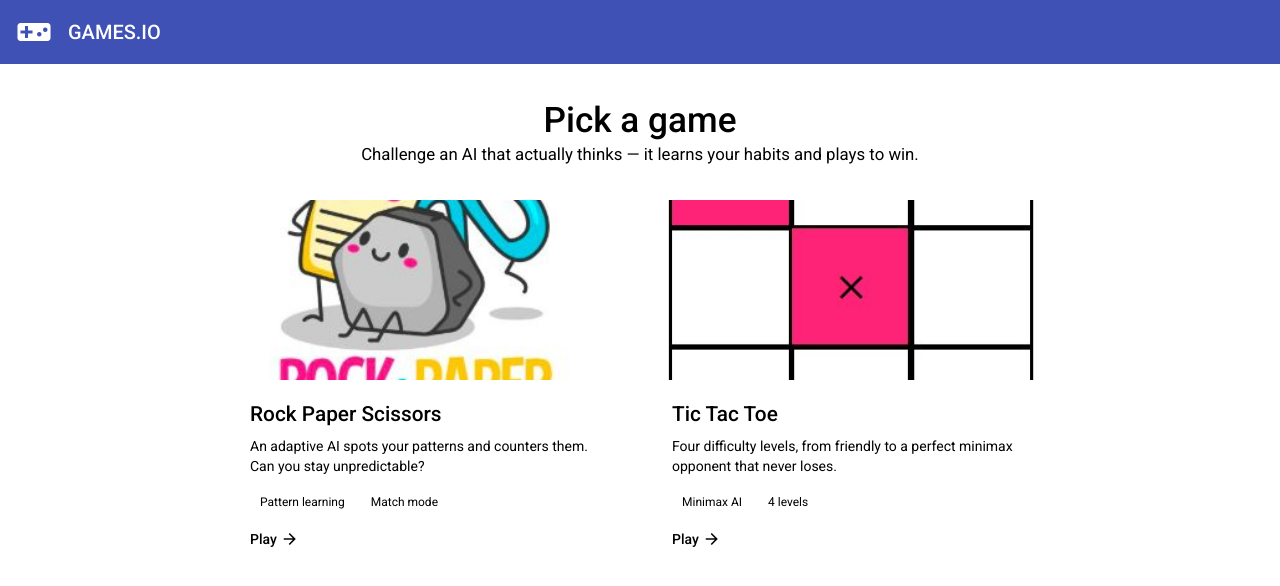
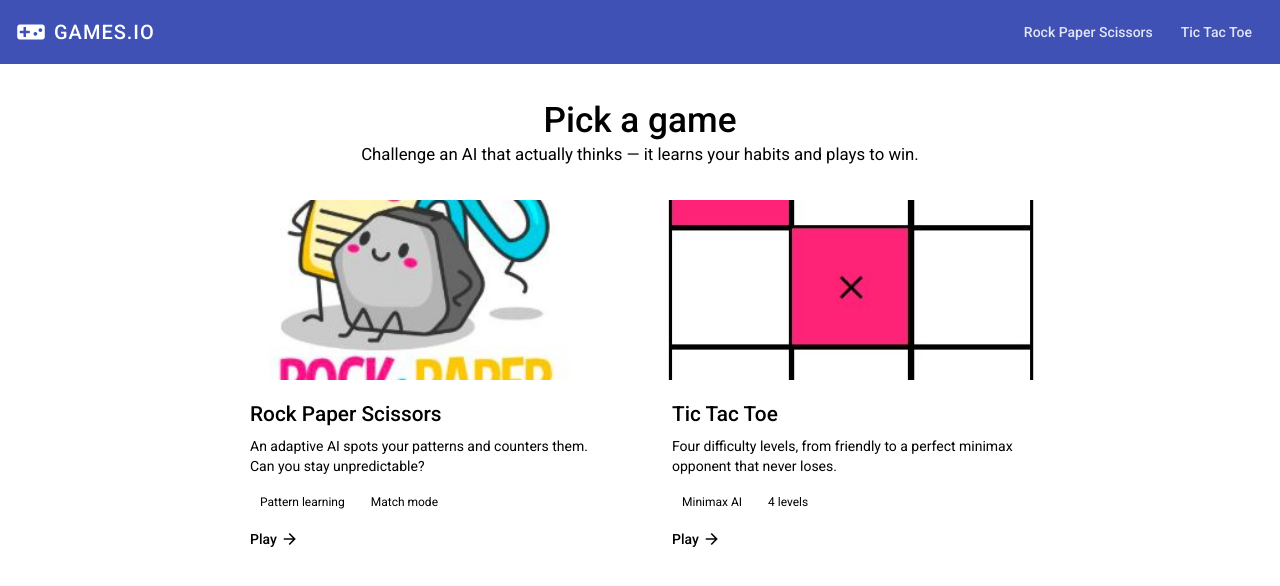
Before and after one commit to meetanubhav/game-app, an Angular app: page / in a window 1280 px wide. Shown: the top 586 px of the page. Built offline with nearby package versions, Linux system fonts and the light colour scheme.

Commit message:
Top bar: navigation links

```diff
--- a/src/app/top-bar/top-bar.component.css
+++ b/src/app/top-bar/top-bar.component.css
@@ -1,6 +1,16 @@
-a{
-    text-decoration: none;
-    background-color: transparent;
-    color: white;
-    margin-left: 1rem;
+.top-bar { position: sticky; top: 0; z-index: 10; }
+a { color: white; text-decoration: none; }
+.brand { display: inline-flex; align-items: center; gap: 8px; font-weight: 500; letter-spacing: 1px; }
+.brand .material-icons { font-size: 30px; }
+.spacer { flex: 1; }
+nav { display: flex; gap: 4px; }
+nav a {
+  font-size: 14px; padding: 6px 12px; border-radius: 999px; opacity: .85;
+  transition: background .15s, opacity .15s;
 }
+nav a:hover { opacity: 1; background: rgba(255, 255, 255, .12); }
+nav a.active { opacity: 1; background: rgba(255, 255, 255, .2); }
+
+@media (max-width: 560px) {
+  nav { display: none; }
+}
--- a/src/app/top-bar/top-bar.component.html
+++ b/src/app/top-bar/top-bar.component.html
@@ -1,6 +1,11 @@
-<mat-toolbar color="primary">
-  <mat-toolbar-row>
-    <i class="material-icons md-36">videogame_asset</i>
-        <a [routerLink]="['/']">GAMES.IO</a>
-  </mat-toolbar-row>
+<mat-toolbar color="primary" class="top-bar">
+  <a class="brand" [routerLink]="['/']">
+    <i class="material-icons">videogame_asset</i>
+    <span>GAMES.IO</span>
+  </a>
+  <span class="spacer"></span>
+  <nav>
+    <a [routerLink]="['/rock-paper-scissor']" routerLinkActive="active">Rock Paper Scissors</a>
+    <a [routerLink]="['/tic-tac-toe']" routerLinkActive="active">Tic Tac Toe</a>
+  </nav>
 </mat-toolbar>
```
